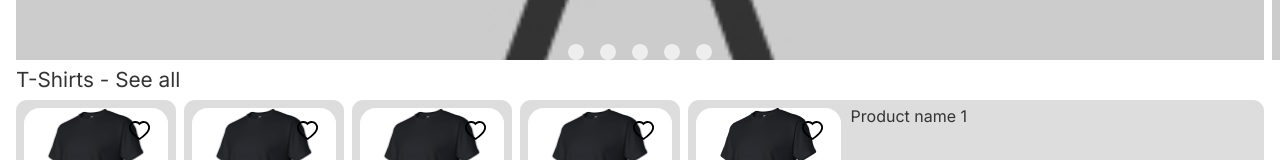
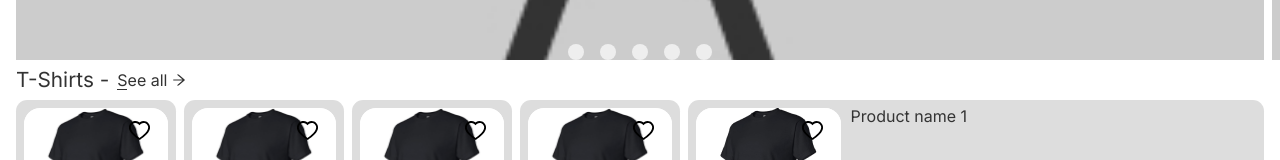
Before and after one commit to lipeRefosco/front-ecommerce-next, a Next.js app: page / in a window 1280 px wide. Shown: the part 317-477 px from the top of the page. Built offline with nearby package versions, Linux system fonts and the light colour scheme.

Commit message:
feat[Section/Component]: add a link to the category of section

```diff
--- a/app/components/Section/index.tsx
+++ b/app/components/Section/index.tsx
@@ -1,4 +1,6 @@
+import Link from "next/link"
 import styles from "./styles.module.css"
+import { AiOutlineArrowRight } from "react-icons/ai"
 
 type Section = {
 	children: React.ReactNode,
@@ -14,7 +16,7 @@ export default function Section(
 	return (
 		<section className={styles.section}>
 			{title
-			? <h2>{title} - See all</h2>
+			? <h2>{title} - <Link href={'./category'}>See all <AiOutlineArrowRight /></Link></h2>
 			: ''}
 			{children}
 		</section>
--- a/app/components/Section/styles.module.css
+++ b/app/components/Section/styles.module.css
@@ -5,6 +5,44 @@
 }
 
 .section h2 {
+    display: flex;
+    justify-content: flex-start;
+    align-items: center;
+    gap: .5rem;
     font-size: 1.3rem;
     margin: .6rem 0;
 }
+
+.section h2 a {
+    position: relative;
+    display: flex;
+    align-items: center;
+    gap: .2rem;
+    font-size: 1rem;
+    color: #333333;
+    text-decoration: none;
+    transition: gap 250ms ease-in-out;
+
+}
+
+.section h2 a::before {
+    content: ' ';
+    width: 10px;
+    display: block;
+    position: absolute;
+    bottom: -2px;
+    left: 0;
+    border-bottom: 1px solid #333333;
+    transition: width 250ms ease-in-out;
+}
+
+
+/* hovers */
+
+.section h2 a:hover {
+    gap: .5rem;
+}
+
+.section h2 a:hover::before {
+    width: 70%;
+}
```
